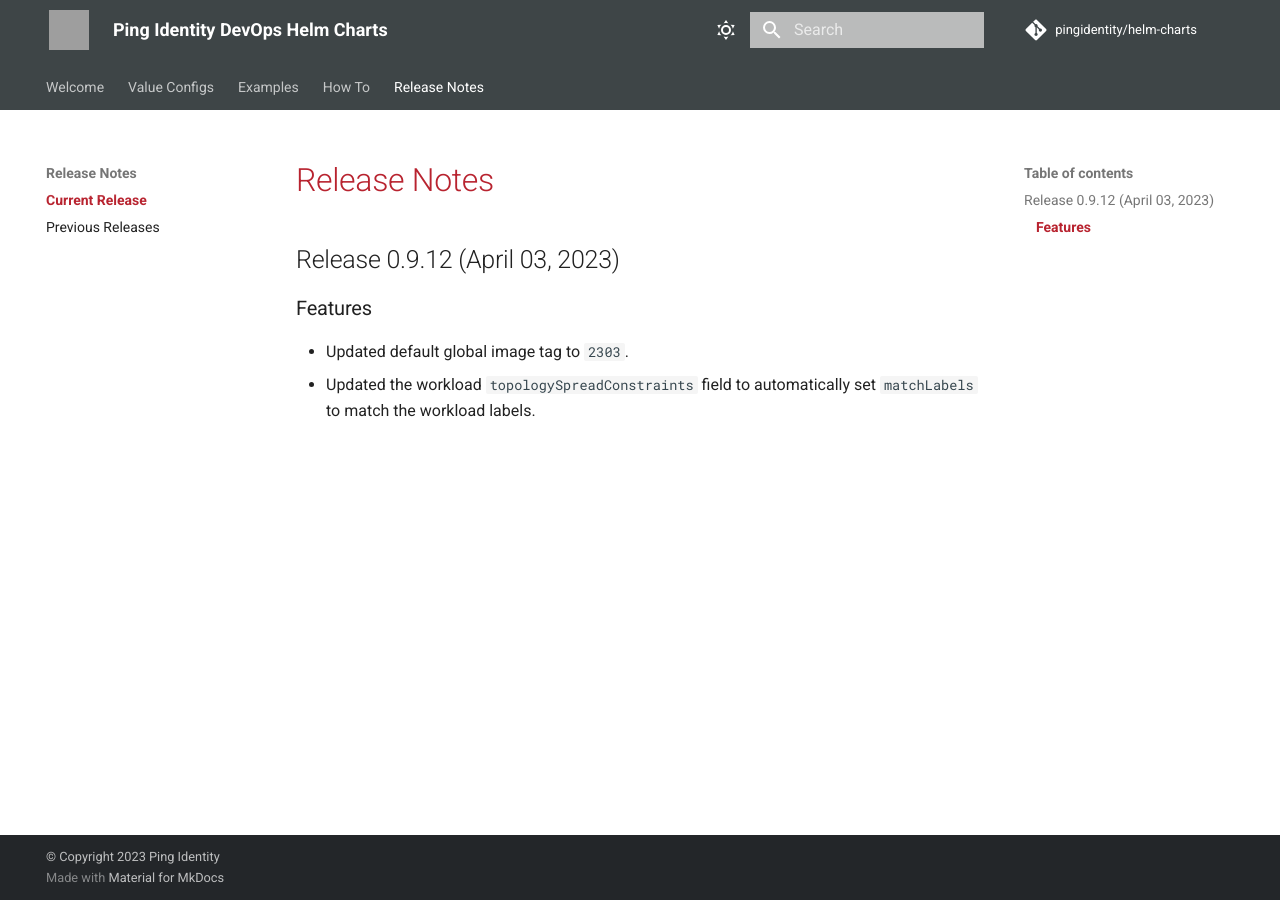
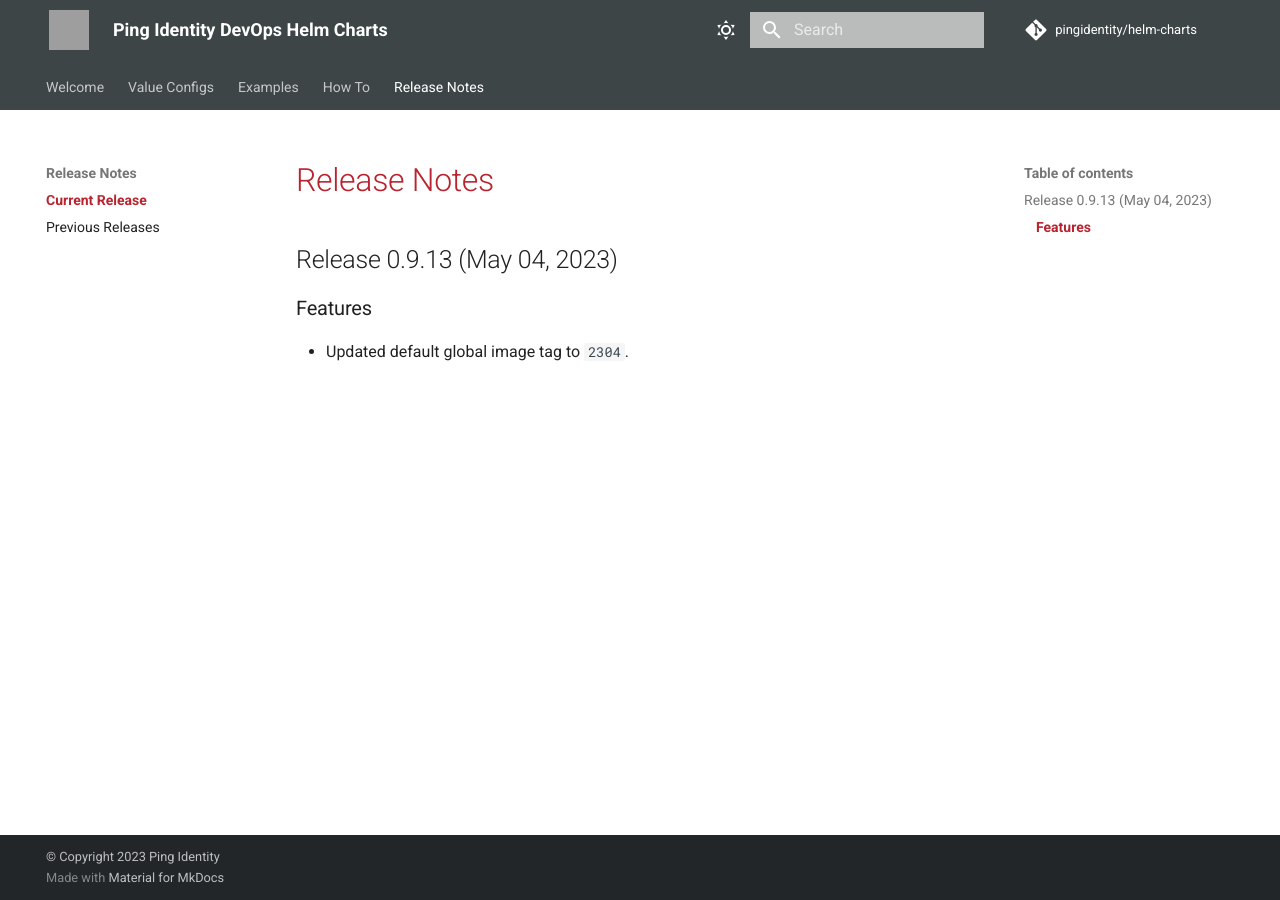
Before and after one commit to pingidentity/helm-charts, an MkDocs documentation site: the page built from docs/release-notes/currentRelease.md, in a window 1280 px wide. Built offline with MkDocs 1.6.1 and Material for MkDocs 9.7.7, drawn with Linux system fonts in a browser that asks for light colours; comment, search, counter and statistics services are not loaded; grey boxes are pictures that could not be loaded.

Commit message:
Release 0.9.13

```diff
--- a/docs/release-notes/currentRelease.md
+++ b/docs/release-notes/currentRelease.md
@@ -1,5 +1,4 @@
 # Release Notes
-## Release 0.9.12 (April 03, 2023)
+## Release 0.9.13 (May 04, 2023)
 ### Features ###
-  - Updated default global image tag to `2303`.
-  - Updated the workload `topologySpreadConstraints` field to automatically set `matchLabels` to match the workload labels.
+  - Updated default global image tag to `2304`.
```
Also changed, not shown: docs/config/supported-values.md (+1 -1 lines), docs/index.yaml (+13 -1 lines), docs/release-notes/previousReleases.md (+5 -0 lines), 2 other files.
